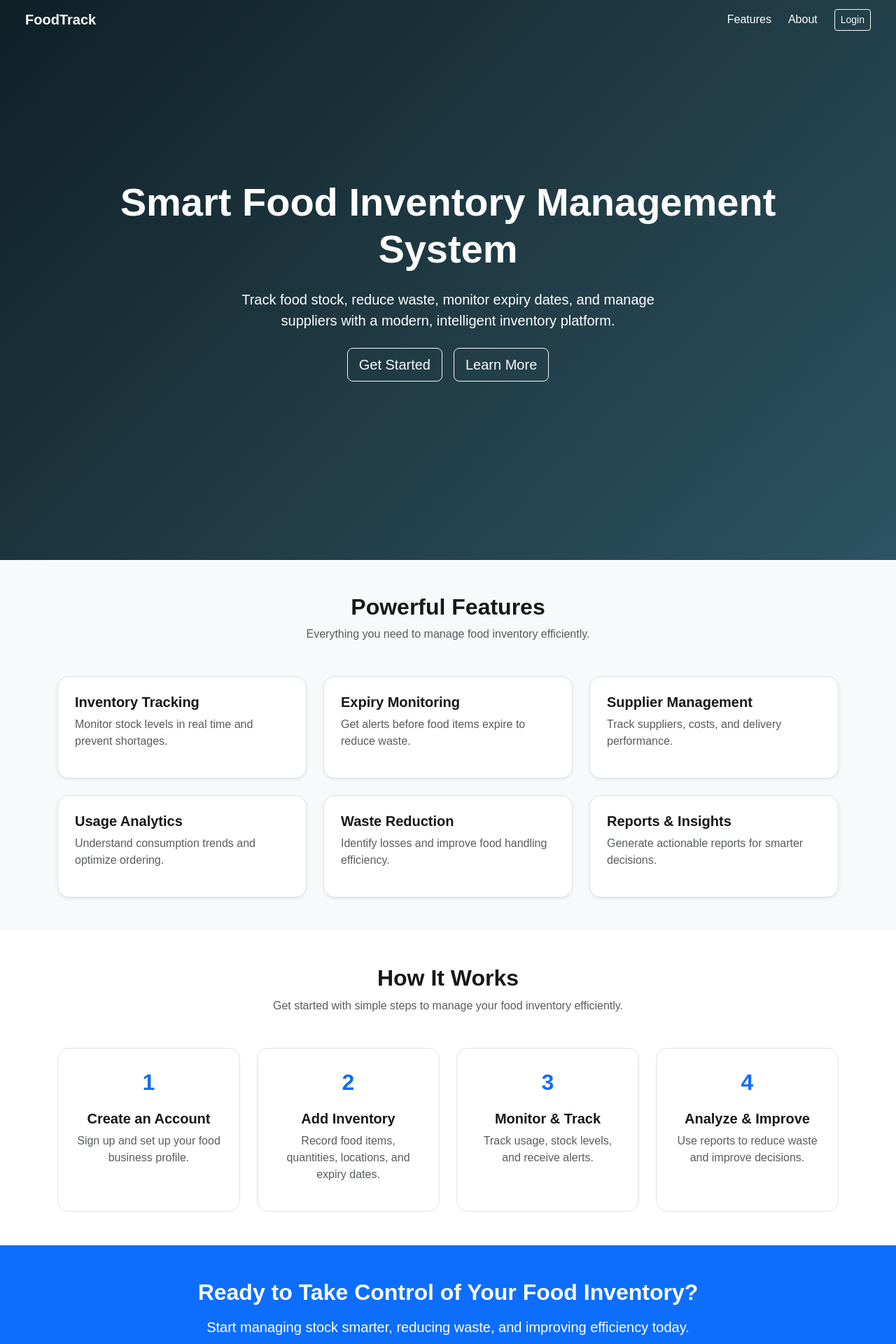
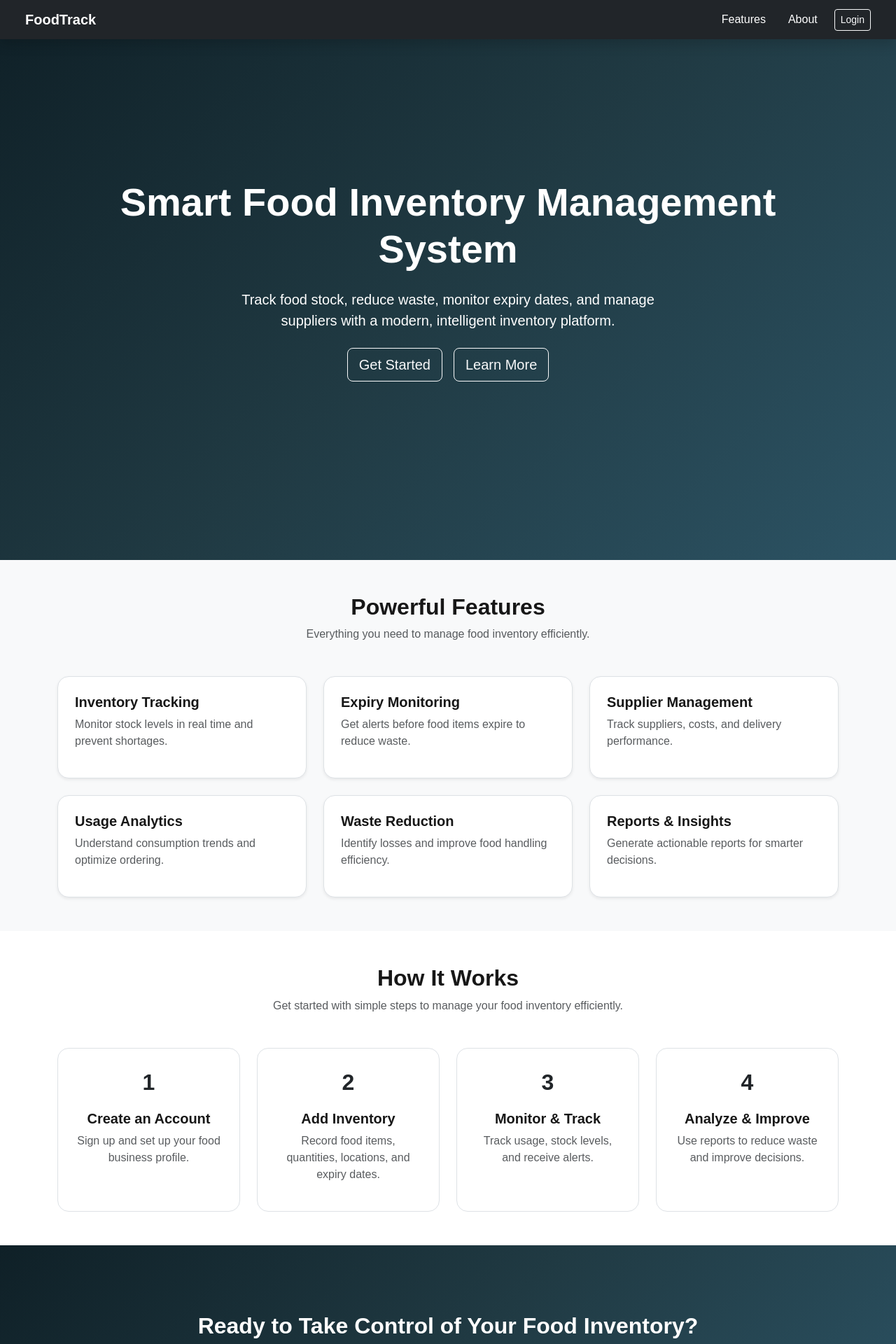
Before and after one commit to Enyim-Chinonso/Food-inventory, a Next.js app: page / in a window 1280 px wide. Shown: the top 1920 px of the page at 70% size. Built offline with nearby package versions, Linux system fonts and the light colour scheme.

Commit message:
I updated my CTA section etc

```diff
--- a/src/components/landing/CTA.jsx
+++ b/src/components/landing/CTA.jsx
@@ -20,9 +20,14 @@ export default function CTA() {
   }, [])
 
   return (
-    <section className="py-5 bg-primary text-white">
+    <section
+      className="py-5 text-white"
+      style={{
+        background: 'linear-gradient(135deg, #0f2027, #203a43, #2c5364)',
+      }}
+    >
       <div className="container text-center">
-        <div ref={ctaRef}>
+        <div ref={ctaRef} className="py-5">
           <h2 className="fw-bold mb-3">
             Ready to Take Control of Your Food Inventory?
           </h2>
@@ -31,7 +36,7 @@ export default function CTA() {
             efficiency today.
           </p>
 
-          <a href="/login" className="btn btn-light btn-lg px-5">
+          <a href="/login" className="btn btn-outline-light btn-lg px-5">
             Get Started Now
           </a>
         </div>
--- a/src/components/landing/HowItWorks.jsx
+++ b/src/components/landing/HowItWorks.jsx
@@ -34,7 +34,7 @@ export default function HowItWorks() {
           {steps.map((step, index) => (
             <div key={index} className="col-md-6 col-lg-3">
               <div className="p-4 h-100 border rounded-4 text-center">
-                <div className="mb-3 fs-2 fw-bold text-primary">
+                <div className="mb-3 fs-2 fw-bold text-dark">
                   {index + 1}
                 </div>
                 <h5 className="fw-semibold">{step.title}</h5>
--- a/src/components/layout/PublicNavbar.jsx
+++ b/src/components/layout/PublicNavbar.jsx
@@ -5,33 +5,116 @@ import gsap from 'gsap'
 
 export default function PublicNavbar() {
   const navRef = useRef(null)
+  const linksRef = useRef([])
+  const collapseRef = useRef(null)
+  const bsCollapseRef = useRef(null) // store the collapse instance
 
   useEffect(() => {
+    // Navbar entrance animation
     gsap.from(navRef.current, {
       y: -80,
       opacity: 0,
       duration: 1,
       ease: 'power3.out',
     })
+
+    // Animate nav links on load
+    gsap.from(linksRef.current, {
+      y: -20,
+      opacity: 0,
+      duration: 0.8,
+      delay: 0.5,
+      stagger: 0.1,
+      ease: 'power3.out',
+    })
+
+    // Dynamically import Bootstrap Collapse only on client
+    const setupCollapse = async () => {
+      if (!collapseRef.current) return
+      const Collapse = (await import('bootstrap/js/dist/collapse')).default
+      bsCollapseRef.current = new Collapse(collapseRef.current, { toggle: false })
+
+      collapseRef.current.addEventListener('show.bs.collapse', () => {
+        gsap.fromTo(
+          linksRef.current,
+          { x: -50, opacity: 0 },
+          { x: 0, opacity: 1, duration: 0.5, stagger: 0.1, ease: 'power3.out' }
+        )
+      })
+    }
+
+    setupCollapse()
   }, [])
+
+  // Collapse the navbar on mobile when a link is clicked
+  const handleNavLinkClick = () => {
+    if (bsCollapseRef.current && window.innerWidth < 992) {
+      bsCollapseRef.current.hide()
+    }
+  }
+
+  const setLinkRef = (el, index) => {
+    linksRef.current[index] = el
+  }
 
   return (
     <nav
       ref={navRef}
-      className="navbar navbar-expand-lg position-fixed top-0 w-100 px-4"
+      className="navbar navbar-expand-lg navbar-dark bg-dark position-fixed top-0 w-100 px-4 shadow"
       style={{ zIndex: 1000 }}
     >
       <div className="container-fluid">
-        <a className="navbar-brand text-white fw-bold" href="/">
+        <a className="navbar-brand fw-bold" href="/">
           FoodTrack
         </a>
 
-        <div className="ms-auto d-flex align-items-center gap-4">
-          <a className="nav-link text-white" href="#features">Features</a>
-          <a className="nav-link text-white" href="#about">About</a>
-          <a className="btn btn-outline-light btn-sm" href="/login">
-            Login
-          </a>
+        {/* Hamburger Button for Mobile */}
+        <button
+          className="navbar-toggler"
+          type="button"
+          data-bs-toggle="collapse"
+          data-bs-target="#navbarSupportedContent"
+          aria-controls="navbarSupportedContent"
+          aria-expanded="false"
+          aria-label="Toggle navigation"
+        >
+          <span className="navbar-toggler-icon"></span>
+        </button>
+
+        {/* Navbar Links */}
+        <div className="collapse navbar-collapse" id="navbarSupportedContent" ref={collapseRef}>
+          <ul className="navbar-nav ms-auto mb-2 mb-lg-0 d-flex align-items-center gap-3">
+            <li className="nav-item">
+              <a
+                ref={(el) => setLinkRef(el, 0)}
+                className="nav-link text-white nav-hover"
+                href="#features"
+                onClick={handleNavLinkClick}
+              >
+                Features
+              </a>
+            </li>
+            <li className="nav-item">
+              <a
+                ref={(el) => setLinkRef(el, 1)}
+                className="nav-link text-white nav-hover"
+                href="#about"
+                onClick={handleNavLinkClick}
+              >
+                About
+              </a>
+            </li>
+            <li className="nav-item">
+              <a
+                ref={(el) => setLinkRef(el, 2)}
+                className="btn btn-outline-light btn-sm"
+                href="/login"
+                onClick={handleNavLinkClick}
+              >
+                Login
+              </a>
+            </li>
+          </ul>
         </div>
       </div>
     </nav>
--- a/src/styles/custom.css
+++ b/src/styles/custom.css
@@ -1,9 +1,39 @@
-/* .btn-invert {
-  transition: all 0.3s ease;
-}
 
-.btn-invert:hover {
-  background-color: transparent;
-  color: #fff;
-  border: 1px solid #fff;
-} */
+       /* Navbar stylings */
+       .nav-hover {
+          position: relative;
+          transition: color 0.3s ease;
+        }
+
+        .nav-hover::after {
+          content: '';
+          position: absolute;
+          width: 0%;
+          height: 2px;
+          bottom: 0;
+          left: 0;
+          background-color: #f8f9fa;
+          transition: width 0.3s ease;
+        }
+
+        .nav-hover:hover {
+          color: #ffdd57 !important;
+        }
+
+        .nav-hover:hover::after {
+          width: 100%;
+        }
+        /* End of Navbar stylings */
+
+
+
+      /* CTA styling */
+        section {
+          background-size: cover;
+          background-repeat: no-repeat;
+        }
+        a.btn:hover {
+          transform: scale(1.05);
+          transition: transform 0.3s ease;
+        }
+      /* End of CTA styling */
```
Also changed, not shown: src/components/landing/Hero.jsx (+0 -31 lines), src/components/layout/DashboardLayout.jsx (+0 -20 lines).
